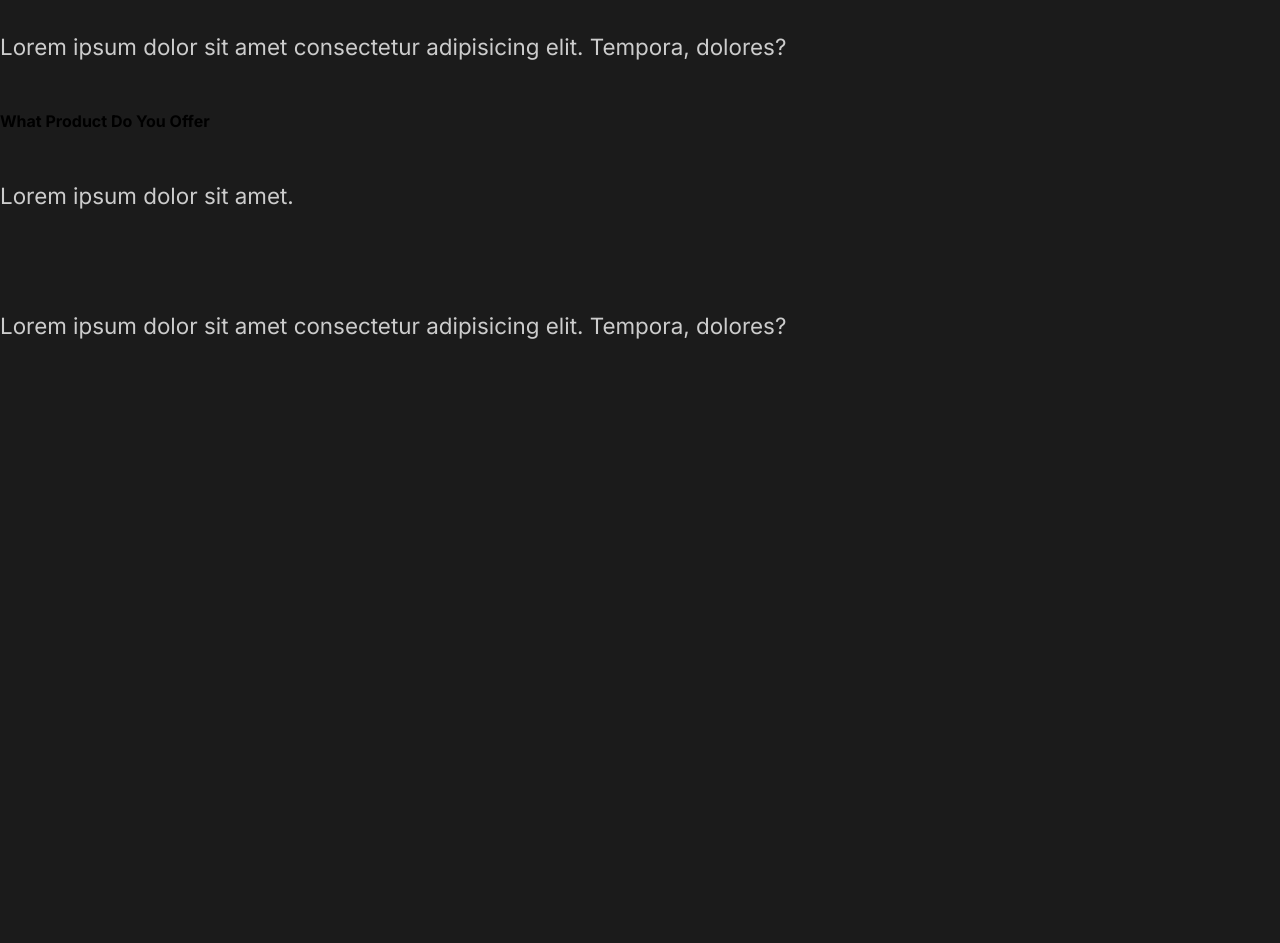
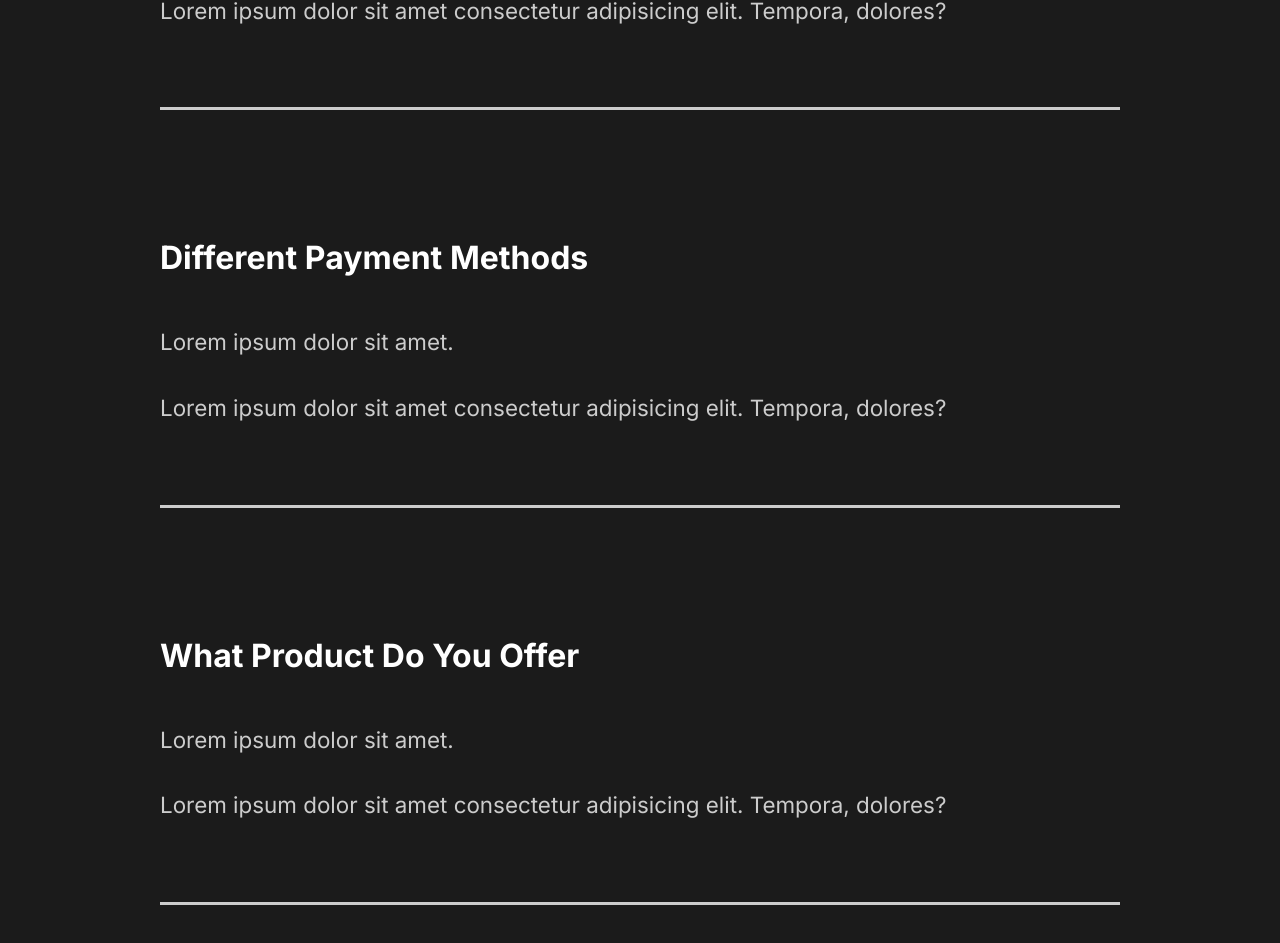
Before and after one commit to SkintHustler/project-capture, a React (Create React App) app: page / in a window 1280 px wide. Shown: the part 2874-3817 px from the top of the page. Before the commit the page ends 3265 px from the top, so only its background shows below. Built offline with nearby package versions, Linux system fonts and the light colour scheme.

Commit message:
7. Faq Section Styled

```diff
--- a/src/components/FaqSection.js
+++ b/src/components/FaqSection.js
@@ -1,8 +1,12 @@
 import React from "react";
+
+//Styles
+import styled from "styled-components";
+import { About } from "../styles";
 
 const FaqSection = () => {
   return (
-    <div className="faq">
+    <Faq>
       <h2>
         Any Questions <span>FAQ</span>
       </h2>
@@ -25,6 +29,7 @@
             dolores?
           </p>
         </div>
+        <div className="faq-line"></div>
       </div>
       <div className="question">
         <h4>Different Payment Methods</h4>
@@ -35,6 +40,7 @@
             dolores?
           </p>
         </div>
+        <div className="faq-line"></div>
       </div>
       <div className="question">
         <h4>What Product Do You Offer</h4>
@@ -45,9 +51,37 @@
             dolores?
           </p>
         </div>
+        <div className="faq-line"></div>
       </div>
-    </div>
+    </Faq>
   );
 };
 
+const Faq = styled(About)`
+  display: block;
+  span {
+    display: block;
+  }
+  h2 {
+    padding-bottom: 2rem;
+    font-weight: lighter;
+  }
+  .faq-line {
+    background: #cccccc;
+    height: 0.2rem;
+    margin: 2rem 0rem;
+    width: 100%auto;
+  }
+  .question {
+    padding: 3rem 0rem;
+    cursor: pointer;
+  }
+  .answer {
+    padding: 2rem 0rem;
+    p {
+      padding: 1rem 0rem;
+    }
+  }
+`;
+
 export default FaqSection;
--- a/src/components/GlobalStyle.js
+++ b/src/components/GlobalStyle.js
@@ -38,6 +38,7 @@
     }
     h4{
         font-weight: bold;
+        font-size: 2rem;
 
     }
     a{
```
